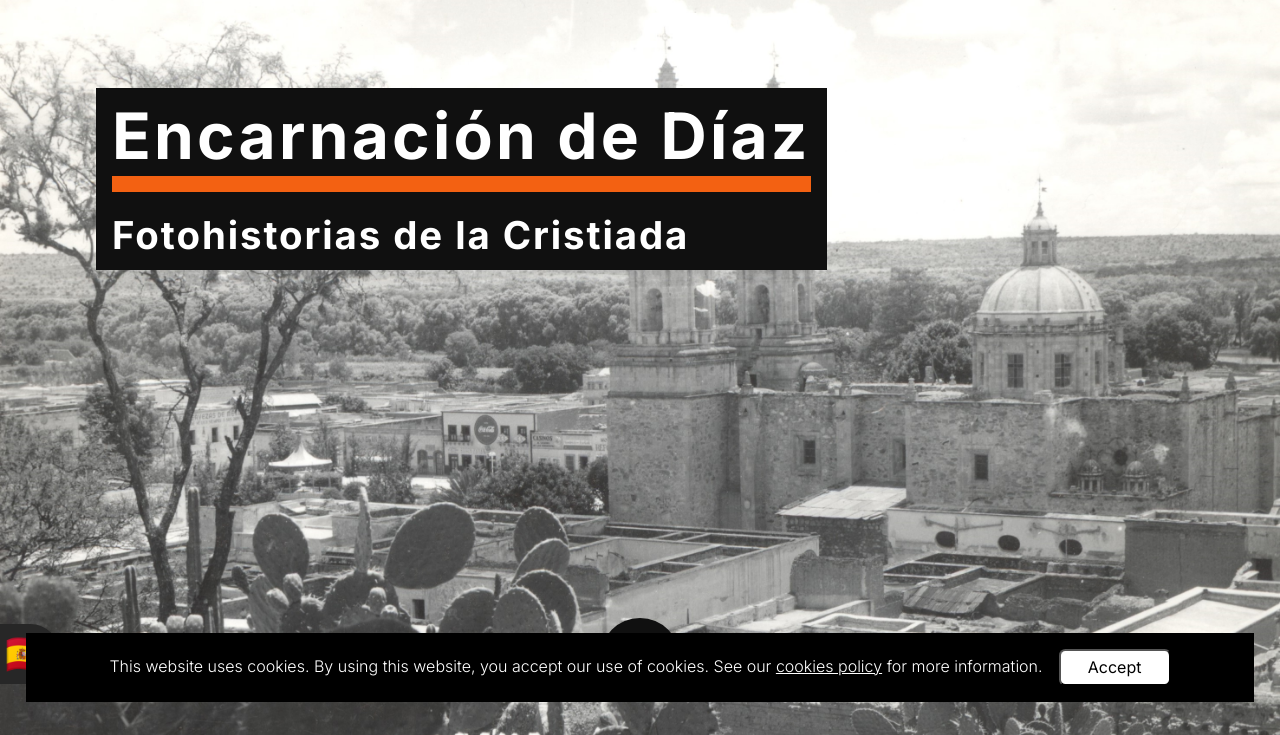
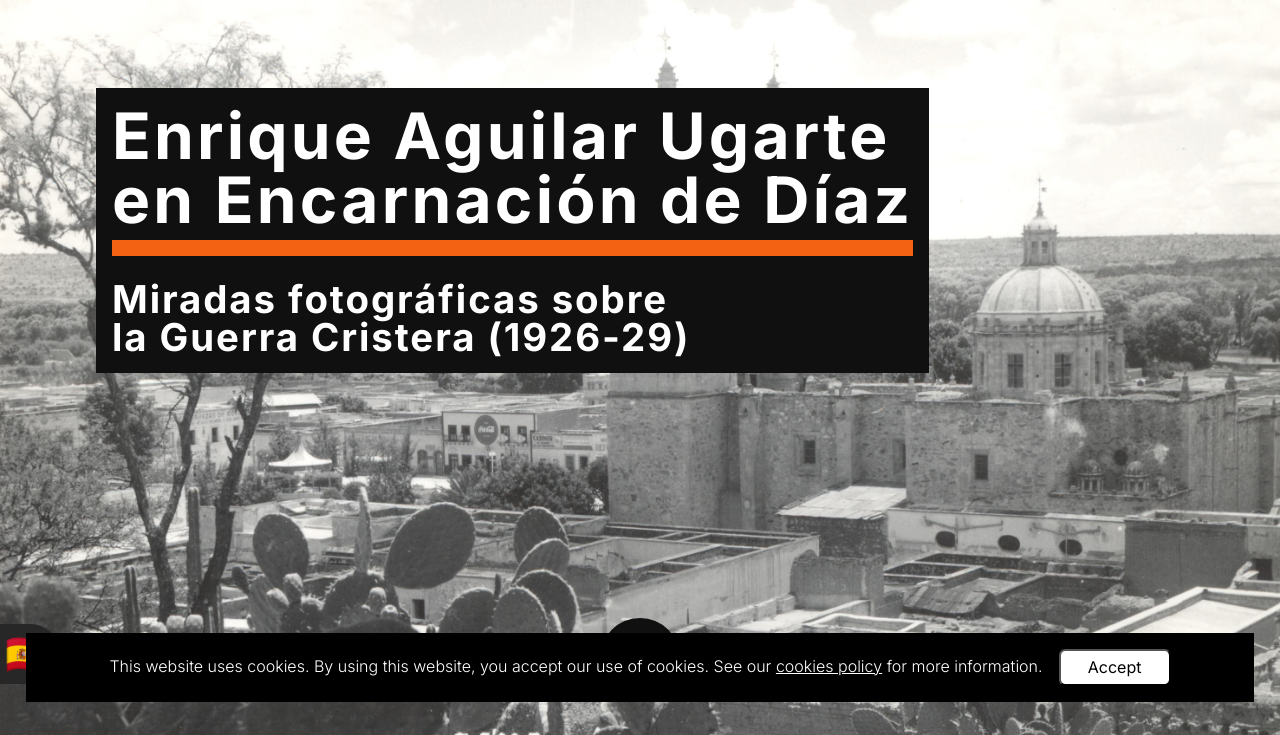
Before and after one commit to bear-rsg/cristero-war-, a Django app: page /es/ in a window 1280 px wide. Shown: the part 72-807 px from the top of the page. Run offline with Django 4.2, Linux system fonts and the light colour scheme; data comes from the database, SQL or seed files in the repository; parts of the project's set-up code (start-up, migrations or seed data) failed here and were passed over; some libraries are stand-ins or nearby versions.

Commit message:
changed title

```diff
--- a/django/core/templates/base.html
+++ b/django/core/templates/base.html
@@ -11,7 +11,7 @@
         <meta http-equiv="X-UA-Compatible" content="IE=edge">
         <meta charset="UTF-8">
         <meta name="viewport" content="width=device-width, initial-scale=1">
-        <meta name="description" content="Encarnación de Díaz: Photohistories of the Cristero War project at the University of Birmingham">
+        <meta name="description" content="'Enrique Aguilar Ugarte en Encarnación de Díaz: Miradas fotográficas sobre la Guerra Cristera (1926-29)' project at the University of Birmingham">
         <meta name="author" content="University of Birmingham">
 
         <!-- CSS -->
--- a/django/pages/templates/pages/page-welcome.html
+++ b/django/pages/templates/pages/page-welcome.html
@@ -5,14 +5,14 @@
 <section id="welcome-banner">
     <div id="welcome-banner-content">
         <div id="welcome-banner-content-title">
-            Encarnación de Díaz
+            Enrique Aguilar Ugarte<br>en Encarnación de Díaz
         </div>
         <hr>
         <div id="welcome-banner-content-tagline">
             {% if LANGUAGE_CODE == 'es' %}
-                Fotohistorias de la Cristiada
+                Miradas fotográficas sobre<br>la Guerra Cristera (1926-29)
             {% elif LANGUAGE_CODE == 'en' %}
-                Photohistories of the Cristero War
+                Photohistories of the Cristero War (1926-29)
             {% endif %}
         </div>
     </div>
```
Also changed, not shown: django/core/locale/en/LC_MESSAGES/django.po, django/core/locale/es/LC_MESSAGES/django.po.
